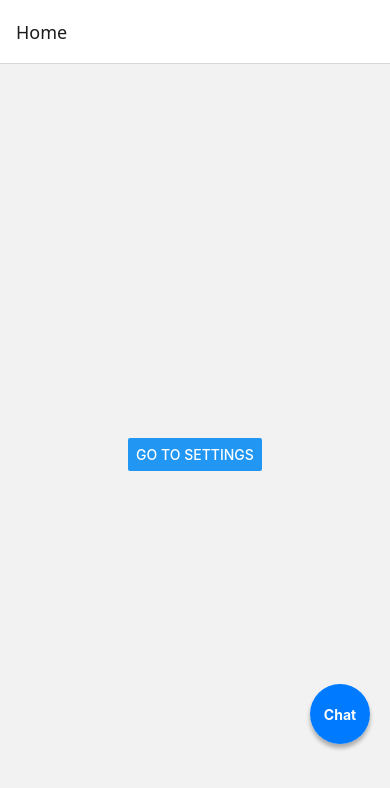
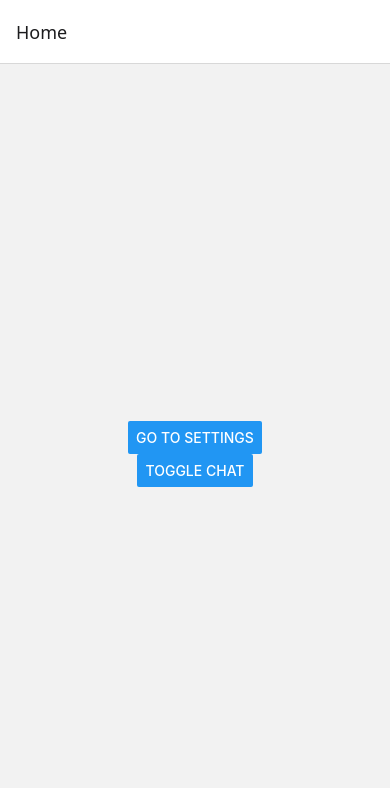
Before and after one commit to alsansone/rn-playground, a React Native app: screen /Home in a window 390 px wide. Shown: the top 788 px of the page. Built offline with nearby package versions, Linux system fonts and the light colour scheme.

Commit message:
Update minimized chat bubble

```diff
--- a/components/ChatOverlay/ChatBubble.tsx
+++ b/components/ChatOverlay/ChatBubble.tsx
@@ -1,15 +1,38 @@
 import React from "react";
-import { Text, TouchableOpacity } from "react-native";
+import { Text, TouchableOpacity, View } from "react-native";
 import styles from "./styles";
+import Animated from "react-native-reanimated";
+import Ionicons from "@expo/vector-icons/Ionicons";
 
 type ChatBubbleProps = {
   onPress: () => void;
+  onClose: () => void;
+  statusText?: string;
 };
 
-const ChatBubble: React.FC<ChatBubbleProps> = ({ onPress }) => (
-  <TouchableOpacity onPress={onPress} style={styles.bubbleTouch}>
-    <Text style={styles.bubbleText}>Chat</Text>
-  </TouchableOpacity>
-);
+const ChatBubble: React.FC<ChatBubbleProps> = ({
+  onPress,
+  onClose,
+  statusText = "Connecting to chat…",
+}) => {
+  return (
+    <Animated.View style={[styles.chatMiniContainer]}>
+      <TouchableOpacity onPress={onClose} style={styles.chatMiniTop}>
+        <Ionicons name="close" size={28} color="#000" />
+      </TouchableOpacity>
+
+      <View style={styles.chatMiniDivider} />
+
+      <TouchableOpacity onPress={onPress} style={styles.chatMiniBottom}>
+        <View style={styles.chatMiniIcon}>
+          <Ionicons name="chatbubble-ellipses-outline" size={28} color="#666" />
+        </View>
+        <View style={styles.chatMiniTextWrap}>
+          <Text style={styles.chatMiniText}>{statusText}</Text>
+        </View>
+      </TouchableOpacity>
+    </Animated.View>
+  );
+};
 
 export default ChatBubble;
--- a/components/ChatOverlay/ChatOverlay.tsx
+++ b/components/ChatOverlay/ChatOverlay.tsx
@@ -20,7 +20,8 @@ const clamp = (value: number, min: number, max: number) => {
 };
 
 const ChatOverlay: React.FC = () => {
-  const { isExpanded, expand, minimize } = useChatOverlay();
+  const { isExpanded, toggleSize, visible, toggleVisibility } =
+    useChatOverlay();
 
   const insets = useSafeAreaInsets();
 
@@ -40,8 +41,8 @@ const ChatOverlay: React.FC = () => {
     .onUpdate((event) => {
       const nextX = event.translationX + startX.value;
       const nextY = event.translationY + startY.value;
-      translateX.value = clamp(nextX, 10, width - 70); // horizontal clamp
-      translateY.value = clamp(nextY, insets.top + 10, height - 100); // vertical clamp, respect status bar
+      translateX.value = clamp(nextX, 10, width - 120); // horizontal clamp
+      translateY.value = clamp(nextY, insets.top + 10, height - 200); // vertical clamp, respect status bar
     })
     .onEnd(() => {
       startX.value = translateX.value;
@@ -58,13 +59,21 @@ const ChatOverlay: React.FC = () => {
     ],
   }));
 
+  if (!visible) {
+    return null;
+  }
+
   return (
     <GestureDetector gesture={isExpanded ? Gesture.Pan() : panGesture}>
       <Animated.View style={[styles.morphContainer, morphStyle]}>
         {isExpanded ? (
-          <ChatWindow contentOpacity={contentOpacity} />
+          <ChatWindow contentOpacity={contentOpacity} onPress={toggleSize} />
         ) : (
-          <ChatBubble onPress={expand} />
+          <ChatBubble
+            onPress={toggleSize}
+            onClose={toggleVisibility}
+            statusText="Connecting to chat…"
+          />
         )}
       </Animated.View>
     </GestureDetector>
--- a/components/ChatOverlay/ChatOverlayProvider.tsx
+++ b/components/ChatOverlay/ChatOverlayProvider.tsx
@@ -2,9 +2,9 @@ import React, { createContext, useContext, useState, ReactNode } from "react";
 
 type ChatOverlayContextType = {
   isExpanded: boolean;
-  expand: () => void;
-  minimize: () => void;
-  toggle: () => void;
+  visible: boolean;
+  toggleVisibility: () => void;
+  toggleSize: () => void;
 };
 
 const ChatOverlayContext = createContext<ChatOverlayContextType | undefined>(
@@ -27,14 +27,15 @@ const ChatOverlayProvider: React.FC<ChatOverlayProviderProps> = ({
   children,
 }) => {
   const [isExpanded, setIsExpanded] = useState(false);
+  const [visible, setVisible] = useState(false);
 
-  const expand = () => setIsExpanded(true);
-  const minimize = () => setIsExpanded(false);
-  const toggle = () => setIsExpanded((prev) => !prev);
+  const toggleVisibility = () => setVisible((prev) => !prev);
+
+  const toggleSize = () => setIsExpanded((prev) => !prev);
 
   return (
     <ChatOverlayContext.Provider
-      value={{ isExpanded, expand, minimize, toggle }}
+      value={{ isExpanded, visible, toggleVisibility, toggleSize }}
     >
       {children}
     </ChatOverlayContext.Provider>
--- a/components/ChatOverlay/ChatWindow.tsx
+++ b/components/ChatOverlay/ChatWindow.tsx
@@ -10,14 +10,13 @@ import useKeyboardHeight from "./useKeyboardHeight";
 import ChatHeader from "./ChatHeader";
 import ChatInput from "./ChatInput";
 import ChatBody, { Message } from "./ChatBody";
-import { useChatOverlay } from "./ChatOverlayProvider";
 
 type ChatWindowProps = {
   contentOpacity: SharedValue<number>;
+  onPress: () => void;
 };
 
-const ChatWindow: React.FC<ChatWindowProps> = ({ contentOpacity }) => {
-  const { minimize } = useChatOverlay();
+const ChatWindow: React.FC<ChatWindowProps> = ({ contentOpacity, onPress }) => {
   const [message, setMessage] = useState("");
   const [messages, setMessages] = useState<Message[]>([]);
   const [isTyping, setIsTyping] = useState(false);
@@ -65,7 +64,7 @@ const ChatWindow: React.FC<ChatWindowProps> = ({ contentOpacity }) => {
       style={[styles.chatContent, contentStyle, { paddingTop: insets.top }]}
     >
       <View style={{ flex: 1 }}>
-        <ChatHeader onMinimize={minimize} />
+        <ChatHeader onMinimize={onPress} />
         <ChatBody messages={messages} isTyping={isTyping} />
         <ChatInput
           message={message}
--- a/components/ChatOverlay/styles.ts
+++ b/components/ChatOverlay/styles.ts
@@ -5,16 +5,6 @@ export default StyleSheet.create({
     position: "absolute",
     backgroundColor: "#fff",
     zIndex: 999,
-    // Android
-    elevation: 12,
-    // iOS shadow
-    shadowColor: "#000",
-    shadowOffset: {
-      width: 0,
-      height: 4,
-    },
-    shadowOpacity: 0.3,
-    shadowRadius: 4,
   },
   chatContent: {
     flex: 1,
@@ -82,4 +72,45 @@ export default StyleSheet.create({
   messageText: {
     color: "#fff",
   },
+  chatMiniContainer: {
+    width: 110,
+    height: 160,
+    backgroundColor: "#fff",
+    borderRadius: 16,
+    shadowColor: "#000",
+    shadowOffset: { width: 0, height: 3 },
+    shadowOpacity: 0.2,
+    shadowRadius: 6,
+    elevation: 10,
+  },
+  chatMiniTop: {
+    backgroundColor: "#fff",
+    padding: 10,
+    width: "100%",
+    alignItems: "center",
+  },
+  chatMiniDivider: {
+    height: 1,
+    width: "100%",
+    backgroundColor: "#e0e0e0",
+  },
+  chatMiniBottom: {
+    flex: 1,
+    backgroundColor: "#f5f5f5",
+    justifyContent: "center",
+    alignItems: "center",
+    paddingVertical: 16,
+    paddingHorizontal: 4,
+  },
+  chatMiniIcon: {
+    marginBottom: 6,
+  },
+  chatMiniTextWrap: {
+    paddingBottom: 4,
+  },
+  chatMiniText: {
+    fontSize: 12,
+    textAlign: "center",
+    color: "#333",
+  },
 });
--- a/components/ChatOverlay/useMorphAnimation.ts
+++ b/components/ChatOverlay/useMorphAnimation.ts
@@ -1,12 +1,12 @@
-import { useEffect } from 'react';
-import { Dimensions } from 'react-native';
-import { useSharedValue, withTiming, withDelay } from 'react-native-reanimated';
+import { useEffect } from "react";
+import { Dimensions } from "react-native";
+import { useSharedValue, withTiming, withDelay } from "react-native-reanimated";
 
-const { width, height } = Dimensions.get('window');
+const { width, height } = Dimensions.get("window");
 
 const ANIMATION_DURATION = 300;
-const WIDTH_OFFSET = 80;
-const HEIGHT_OFFSET = 160;
+const WIDTH_OFFSET = 140;
+const HEIGHT_OFFSET = 200;
 const BUBBLE_SIZE = 60;
 const BUBBLE_RADIUS = 30;
 
@@ -25,14 +25,27 @@ export const useMorphAnimation = (isExpanded: boolean) => {
       bubbleRadius.value = withTiming(0, { duration: ANIMATION_DURATION });
       translateX.value = withTiming(0, { duration: ANIMATION_DURATION });
       translateY.value = withTiming(0, { duration: ANIMATION_DURATION });
-      contentOpacity.value = withDelay(ANIMATION_DURATION, withTiming(1, { duration: 200 }));
+      contentOpacity.value = withDelay(
+        ANIMATION_DURATION,
+        withTiming(1, { duration: 200 })
+      );
     } else {
       contentOpacity.value = withTiming(0, { duration: 100 });
-      bubbleWidth.value = withTiming(BUBBLE_SIZE, { duration: ANIMATION_DURATION });
-      bubbleHeight.value = withTiming(BUBBLE_SIZE, { duration: ANIMATION_DURATION });
-      bubbleRadius.value = withTiming(BUBBLE_RADIUS, { duration: ANIMATION_DURATION });
-      translateX.value = withTiming(width - WIDTH_OFFSET, { duration: ANIMATION_DURATION });
-      translateY.value = withTiming(height - HEIGHT_OFFSET, { duration: ANIMATION_DURATION });
+      bubbleWidth.value = withTiming(BUBBLE_SIZE, {
+        duration: ANIMATION_DURATION,
+      });
+      bubbleHeight.value = withTiming(BUBBLE_SIZE, {
+        duration: ANIMATION_DURATION,
+      });
+      bubbleRadius.value = withTiming(BUBBLE_RADIUS, {
+        duration: ANIMATION_DURATION,
+      });
+      translateX.value = withTiming(width - WIDTH_OFFSET, {
+        duration: ANIMATION_DURATION,
+      });
+      translateY.value = withTiming(height - HEIGHT_OFFSET, {
+        duration: ANIMATION_DURATION,
+      });
     }
   }, [isExpanded]);
 
--- a/screens/HomeScreen.tsx
+++ b/screens/HomeScreen.tsx
@@ -1,9 +1,12 @@
 import React from "react";
 import { View, Button, StyleSheet } from "react-native";
 import { useNavigation } from "@react-navigation/native";
+import { useChatOverlay } from "../components/ChatOverlay";
 
 const HomeScreen = () => {
   const navigation = useNavigation();
+
+  const { toggleVisibility } = useChatOverlay();
 
   return (
     <View style={styles.container}>
@@ -11,6 +14,7 @@ const HomeScreen = () => {
         title="Go to Settings"
         onPress={() => navigation.navigate("Settings" as never)}
       />
+      <Button title="Toggle Chat" onPress={toggleVisibility} />
     </View>
   );
 };
```
